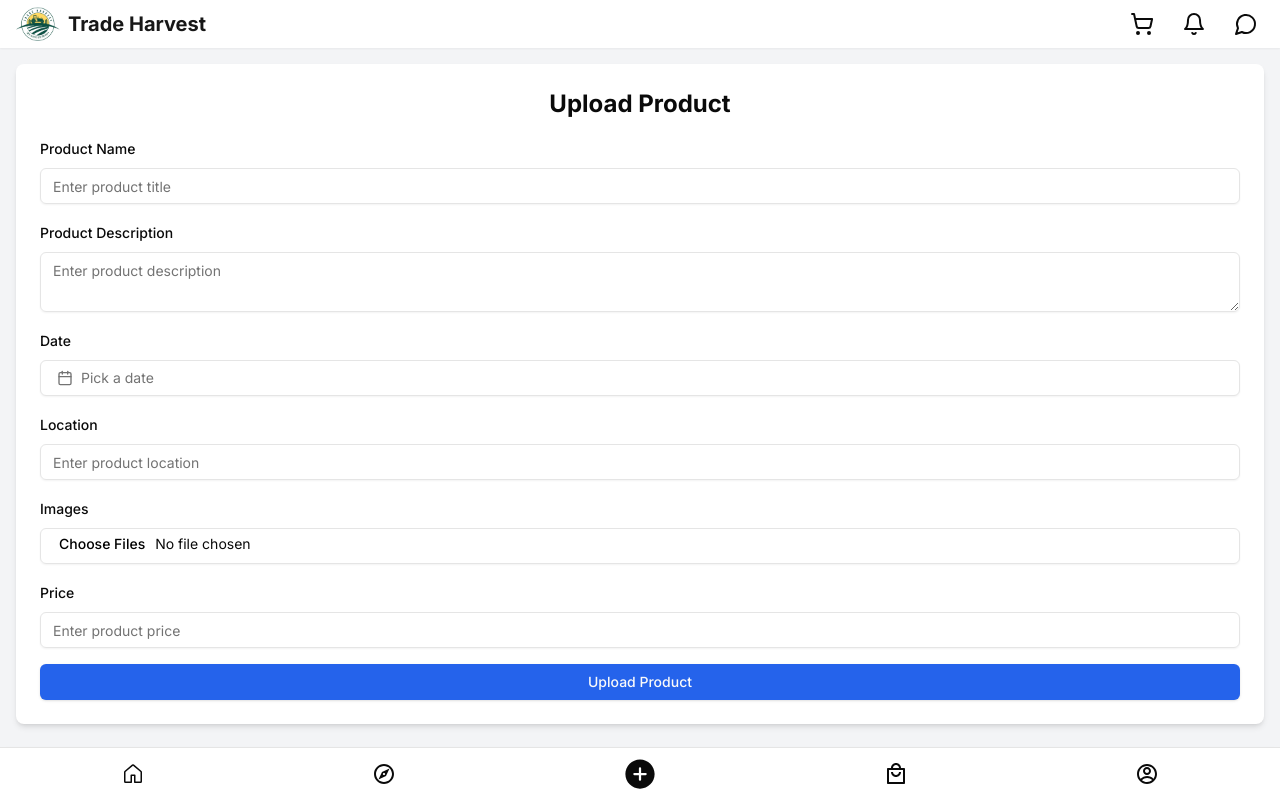
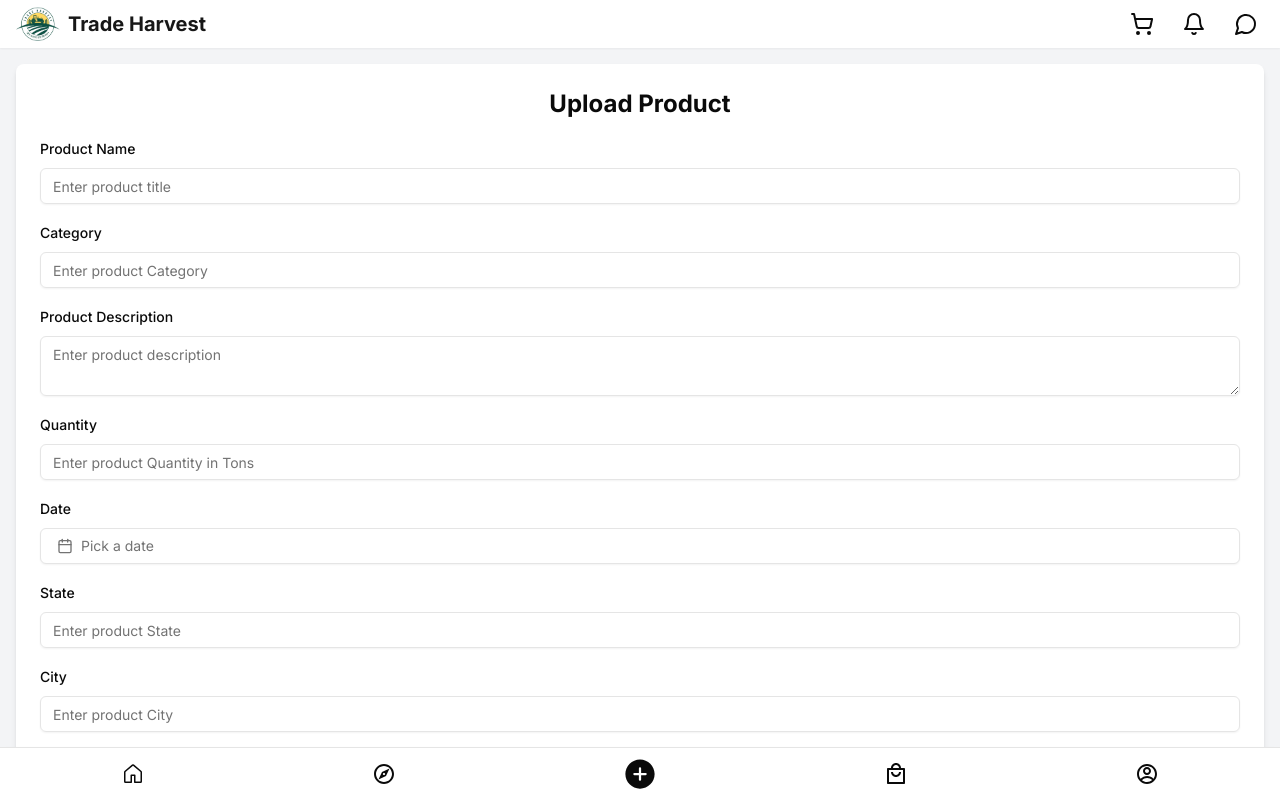
Before and after one commit to dexxeth/trade-harvest, a Next.js app: page /list in a window 1280 px wide. Shown: the top 798 px of the page. Built offline with nearby package versions, Linux system fonts and the light colour scheme.

Commit message:
updated form

```diff
--- a/src/app/(root)/(home)/list/page.tsx
+++ b/src/app/(root)/(home)/list/page.tsx
@@ -47,10 +47,9 @@ export default function Component() {
     <div className="min-h-screen p-4">
       <form
         onSubmit={handleSubmit}
-				className="space-y-4 p-6 rounded-lg shadow-md bg-white">
-				<h1 className="text-2xl font-bold text-center">
-					Upload Product
-				</h1>
+        className="space-y-4 p-6 rounded-lg shadow-md bg-white"
+      >
+        <h1 className="text-2xl font-bold text-center">Upload Product</h1>
 
         <div className="space-y-2">
           <Label htmlFor="title">Product Name</Label>
@@ -58,6 +57,16 @@ export default function Component() {
             id="title"
             name="title"
             placeholder="Enter product title"
+            required
+          />
+        </div>
+
+        <div className="space-y-2">
+          <Label htmlFor="location">Category</Label>
+          <Input
+            id="Category"
+            name="Category"
+            placeholder="Enter product Category"
             required
           />
         </div>
@@ -73,6 +82,16 @@ export default function Component() {
         </div>
 
         <div className="space-y-2">
+          <Label htmlFor="location">Quantity</Label>
+          <Input
+            id="Quantity"
+            name="Quantity"
+            placeholder="Enter product Quantity in Tons"
+            required
+          />
+        </div>
+
+        <div className="space-y-2">
           <Label>Date</Label>
           <Popover>
             <PopoverTrigger asChild>
@@ -81,13 +100,10 @@ export default function Component() {
                 className={cn(
                   "w-full justify-start text-left font-normal",
                   !date && "text-muted-foreground"
-								)}>
+                )}
+              >
                 <CalendarIcon className="mr-2 h-4 w-4" />
-								{date ? (
-									format(date, "PPP")
-								) : (
-									<span>Pick a date</span>
-								)}
+                {date ? format(date, "PPP") : <span>Pick a date</span>}
               </Button>
             </PopoverTrigger>
             <PopoverContent className="w-auto p-0">
@@ -102,11 +118,20 @@ export default function Component() {
         </div>
 
         <div className="space-y-2">
-					<Label htmlFor="location">Location</Label>
+          <Label htmlFor="location">State</Label>
           <Input
             id="location"
-						name="location"
-						placeholder="Enter product location"
+            name="State"
+            placeholder="Enter product State"
+            required
+          />
+        </div>
+        <div className="space-y-2">
+          <Label htmlFor="location">City</Label>
+          <Input
+            id="location"
+            name="City"
+            placeholder="Enter product City"
             required
           />
         </div>
@@ -124,12 +149,12 @@ export default function Component() {
         </div>
 
         <div className="space-y-2">
-					<Label htmlFor="price">Price</Label>
+          <Label htmlFor="price">Unit Price</Label>
           <Input
             id="price"
             name="price"
             type="number"
-						placeholder="Enter product price"
+            placeholder="Enter product unit price"
             required
           />
         </div>
```
Lines whose indentation alone changed are shown as unchanged.
